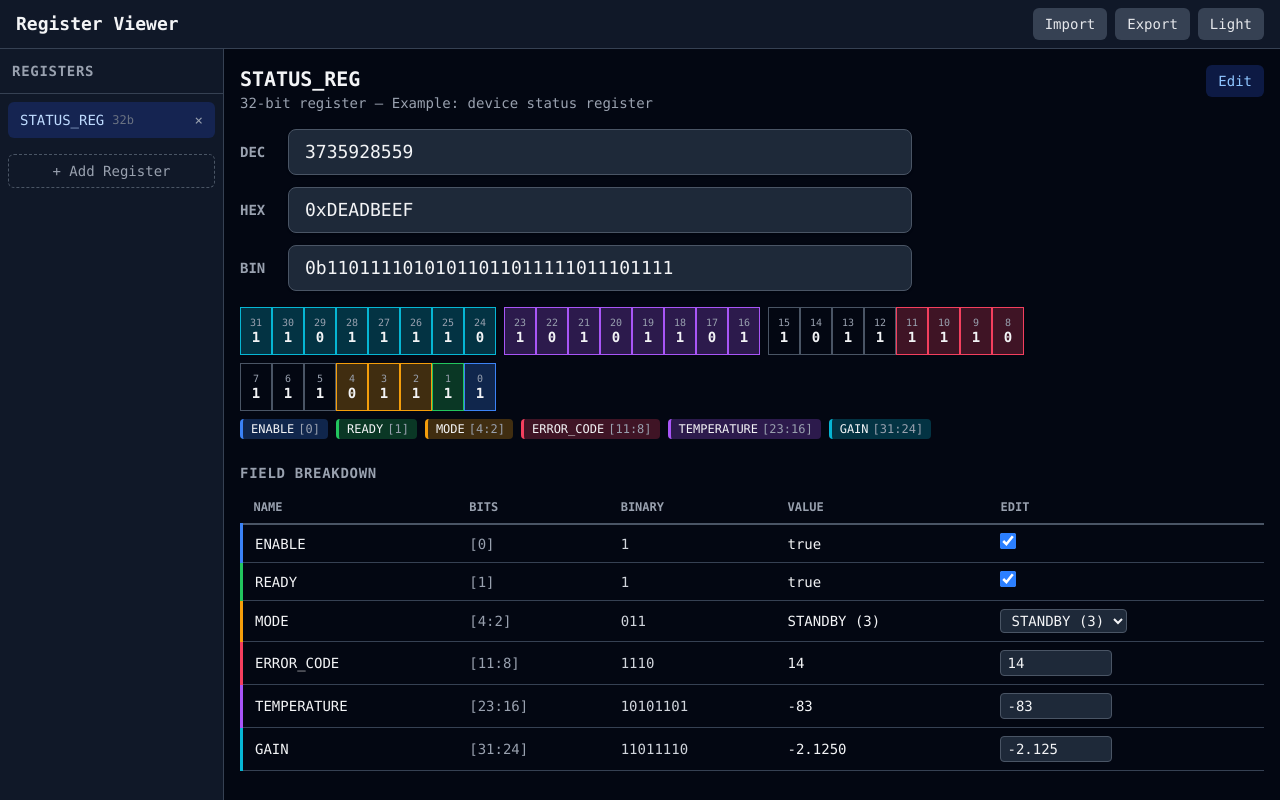
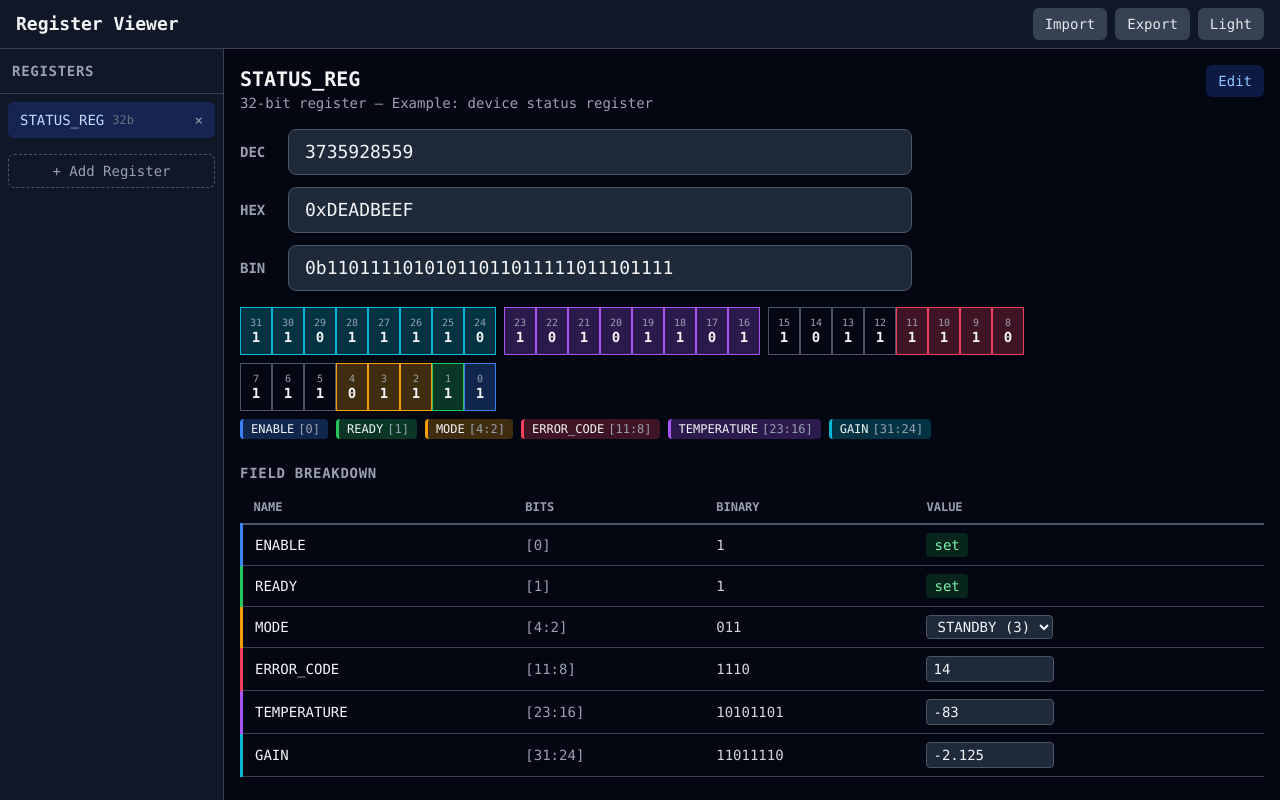
Before and after one commit to chrissbarr/RegisterViewer, a React (Vite) app: page / in a window 1280 px wide. Built offline with nearby package versions, Linux system fonts and the light colour scheme.

Commit message:
Combine value / set columns and add configurable flag naming

```diff
--- a/src/components/editor/field-definition-form.tsx
+++ b/src/components/editor/field-definition-form.tsx
@@ -23,6 +23,7 @@ export function FieldDefinitionForm({ field, regWidth, onUpdate, onDelete, onDon
     // Set sensible defaults when changing type
     if (type === 'flag') {
       partial.msb = draft.lsb; // force 1-bit
+      if (!draft.flagLabels) partial.flagLabels = { clear: 'clear', set: 'set' };
     } else if (type === 'enum' && !draft.enumEntries?.length) {
       partial.enumEntries = [{ value: 0, name: 'VALUE_0' }];
     } else if (type === 'float') {
@@ -123,6 +124,29 @@ export function FieldDefinitionForm({ field, regWidth, onUpdate, onDelete, onDon
       </label>
 
       {/* Type-specific options */}
+      {draft.type === 'flag' && (
+        <div className="flex items-center gap-3">
+          <label className="flex flex-col gap-1">
+            <span className="text-xs text-gray-500 dark:text-gray-400">Label when 0</span>
+            <input
+              type="text"
+              value={draft.flagLabels?.clear ?? 'clear'}
+              onChange={(e) => update({ flagLabels: { clear: e.target.value, set: draft.flagLabels?.set ?? 'set' } })}
+              className={inputClass + ' w-32'}
+            />
+          </label>
+          <label className="flex flex-col gap-1">
+            <span className="text-xs text-gray-500 dark:text-gray-400">Label when 1</span>
+            <input
+              type="text"
+              value={draft.flagLabels?.set ?? 'set'}
+              onChange={(e) => update({ flagLabels: { clear: draft.flagLabels?.clear ?? 'clear', set: e.target.value } })}
+              className={inputClass + ' w-32'}
+            />
+          </label>
+        </div>
+      )}
+
       {draft.type === 'integer' && (
         <label className="flex items-center gap-2">
           <input
--- a/src/components/viewer/field-row.tsx
+++ b/src/components/viewer/field-row.tsx
@@ -1,7 +1,6 @@
 import type { Field } from '../../types/register';
 import type { DecodedValue } from '../../types/register';
 import { extractBits } from '../../utils/bitwise';
-import { formatDecodedValue } from '../../utils/decode';
 import { encodeField } from '../../utils/encode';
 import { useAppDispatch } from '../../context/app-context';
 import { FIELD_BORDER_COLORS } from './bit-grid';
@@ -27,31 +26,40 @@ export function FieldRow({ field, fieldIndex, registerId, registerValue, decoded
     dispatch({ type: 'SET_FIELD_VALUE', registerId, field, rawBits: newBits });
   }
 
-  function renderEditControl() {
+  function renderValueControl() {
     switch (field.type) {
-      case 'flag':
+      case 'flag': {
+        const isSet = decoded.type === 'flag' && decoded.value;
+        const label = isSet
+          ? (field.flagLabels?.set ?? 'set')
+          : (field.flagLabels?.clear ?? 'clear');
         return (
-          <input
-            type="checkbox"
-            checked={decoded.type === 'flag' && decoded.value}
-            onChange={(e) => handleFieldEdit(e.target.checked)}
-            className="w-4 h-4 accent-blue-500"
-          />
+          <button
+            type="button"
+            onClick={() => handleFieldEdit(!isSet)}
+            className={`px-2 py-0.5 text-sm font-mono rounded cursor-pointer select-none transition-colors ${
+              isSet
+                ? 'bg-green-100 text-green-800 hover:bg-green-200 dark:bg-green-900/40 dark:text-green-300 dark:hover:bg-green-800/40'
+                : 'bg-gray-100 text-gray-600 hover:bg-gray-200 dark:bg-gray-700 dark:text-gray-400 dark:hover:bg-gray-600'
+            }`}
+          >
+            {label}
+          </button>
         );
+      }
 
       case 'enum':
         return (
           <select
             value={decoded.type === 'enum' ? decoded.value : 0}
             onChange={(e) => handleFieldEdit(e.target.value)}
-            className="px-1.5 py-0.5 text-sm rounded border border-gray-300 dark:border-gray-600 bg-white dark:bg-gray-800 focus:outline-none focus:ring-1 focus:ring-blue-500"
+            className="px-1.5 py-0.5 text-sm rounded border border-gray-300 dark:border-gray-600 bg-white dark:bg-gray-800 font-mono focus:outline-none focus:ring-1 focus:ring-blue-500"
           >
             {field.enumEntries?.map((entry) => (
               <option key={entry.value} value={entry.value}>
                 {entry.name} ({entry.value})
               </option>
             ))}
-            {/* If current value isn't in the enum, show it as unknown */}
             {decoded.type === 'enum' && decoded.name === null && (
               <option value={decoded.value}>
                 Unknown ({decoded.value})
@@ -75,8 +83,8 @@ export function FieldRow({ field, fieldIndex, registerId, registerValue, decoded
             defaultValue={displayVal}
             onBlur={(e) => handleFieldEdit(e.target.value)}
             onKeyDown={(e) => { if (e.key === 'Enter') (e.target as HTMLInputElement).blur(); }}
-            className="w-28 px-1.5 py-0.5 text-sm rounded border border-gray-300 dark:border-gray-600 bg-white dark:bg-gray-800 font-mono focus:outline-none focus:ring-1 focus:ring-blue-500"
-            key={registerValue.toString()} // reset when external value changes
+            className="w-32 px-1.5 py-0.5 text-sm rounded border border-gray-300 dark:border-gray-600 bg-white dark:bg-gray-800 font-mono focus:outline-none focus:ring-1 focus:ring-blue-500"
+            key={registerValue.toString()}
           />
         );
       }
@@ -94,11 +102,8 @@ export function FieldRow({ field, fieldIndex, registerId, registerValue, decoded
       <td className="px-3 py-2 text-sm font-mono text-gray-600 dark:text-gray-300">
         {binaryStr}
       </td>
-      <td className="px-3 py-2 text-sm font-mono">
-        {formatDecodedValue(decoded)}
-      </td>
       <td className="px-3 py-2 text-sm">
-        {renderEditControl()}
+        {renderValueControl()}
       </td>
     </tr>
   );
--- a/src/components/viewer/field-table.tsx
+++ b/src/components/viewer/field-table.tsx
@@ -28,7 +28,6 @@ export function FieldTable({ register }: Props) {
             <th className="px-3 py-2 text-xs font-semibold text-gray-500 dark:text-gray-400 uppercase">Bits</th>
             <th className="px-3 py-2 text-xs font-semibold text-gray-500 dark:text-gray-400 uppercase">Binary</th>
             <th className="px-3 py-2 text-xs font-semibold text-gray-500 dark:text-gray-400 uppercase">Value</th>
-            <th className="px-3 py-2 text-xs font-semibold text-gray-500 dark:text-gray-400 uppercase">Edit</th>
           </tr>
         </thead>
         <tbody>
--- a/src/types/register.ts
+++ b/src/types/register.ts
@@ -21,6 +21,7 @@ export interface Field {
   enumEntries?: EnumEntry[]; // for 'enum'
   floatType?: 'half' | 'single' | 'double'; // for 'float'
   qFormat?: QFormat;         // for 'fixed-point' (Qm.n)
+  flagLabels?: { clear: string; set: string }; // for 'flag'
 }
 
 export interface RegisterDef {
```
